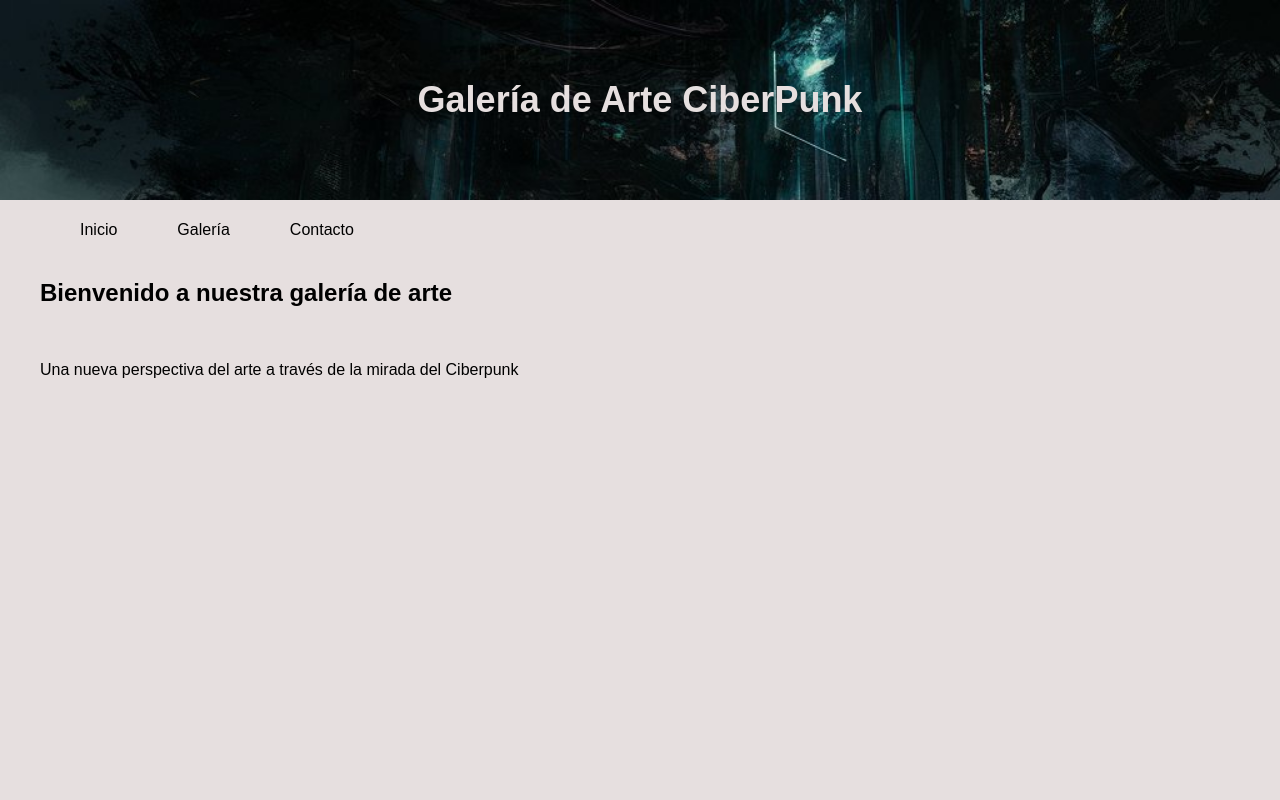
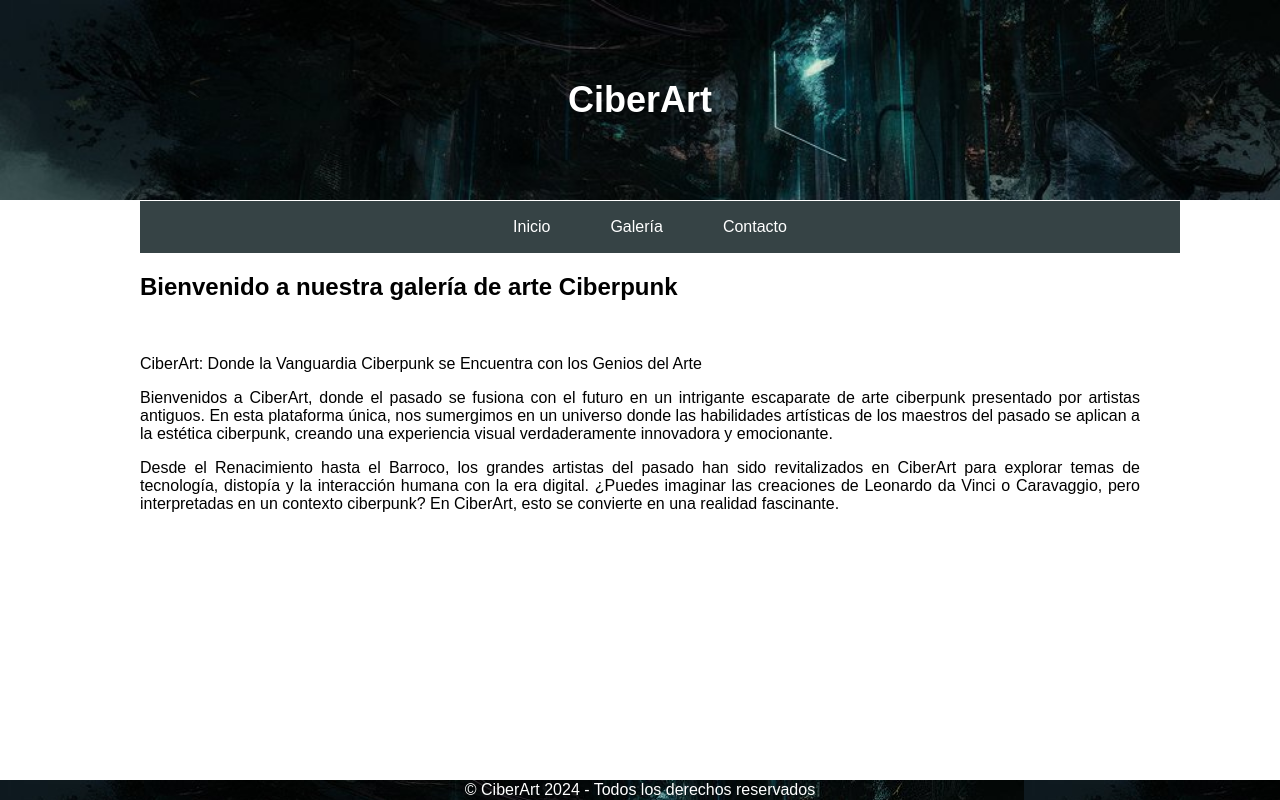
Before and after one commit to Dcarrenociisa/Galeriadearteciisa, a plain HTML site: page INDEX.html in a window 1280 px wide. Drawn offline with Linux system fonts and the light colour scheme.

Commit message:
modified:   INDEX.html

```diff
--- a/INDEX.html
+++ b/INDEX.html
@@ -9,10 +9,10 @@
             font-family: Arial, sans-serif;
             margin: 0;
             padding: 0;
-            background-color: #e6dfdf;
+            background-color: #ffffff;
         }
         .container {
-            max-width: 1200px;
+            max-width: 1000px;
             margin: 0 auto;
             padding: 1px;
         }
@@ -20,7 +20,7 @@
             background-image: url('portada.png');
             background-size: cover;
             height: 200px;
-            color: #e6dfdf;
+            color: #ffffff;
             text-align: center;
             display: flex;
             align-items: center;
@@ -31,6 +31,7 @@
         }
         .section {
             display: none;
+            text-align: justify;
         }
         .section.active {
             display: block;
@@ -41,14 +42,30 @@
             padding: 10px 20px;
         }
         .tabs {
+            background-color: #364345;
             padding: 10px 20px;
             display: flex;
+            justify-content: center;
+            align-items: center;
+            height: 4vh; /* Esto es opcional y centra verticalmente también */
+            color: #ffffff;
+            width: 100%;
         }
+        .pie {
+            background-image: url('portada.png');
+            text-align: center;
+            padding: 1px 0;
+            position: fixed;
+            bottom: 0;
+            width: 100%;
+            color: #ffffff;
+              }
+          }
     </style>
 </head>
 <body>
 <div class="cover">
-    <h1>Galería de Arte CiberPunk</h1>
+    <h1>CiberArt</h1>
 </div>
 <div class="container">
     <div class="tabs">
@@ -58,29 +75,36 @@
     </div>
     <div id="inicio" class="section active">
         <!-- Contenido de la página de Inicio -->
-        <h2>Bienvenido a nuestra galería de arte</h2>
+        <h2>Bienvenido a nuestra galería de arte Ciberpunk</h2>
         <br>
-        <p> Una nueva perspectiva del arte a través de la mirada del Ciberpunk </p>
+        <p> CiberArt: Donde la Vanguardia Ciberpunk se Encuentra con los Genios del Arte
+        </p>
+         <p> Bienvenidos a CiberArt, donde el pasado se fusiona con el futuro en un intrigante escaparate de arte ciberpunk presentado por artistas antiguos. En esta plataforma única, nos sumergimos en un universo donde las habilidades artísticas de los maestros del pasado se aplican a la estética ciberpunk, creando una experiencia visual verdaderamente innovadora y emocionante.
+        </p>
+        <p>Desde el Renacimiento hasta el Barroco, los grandes artistas del pasado han sido revitalizados en CiberArt para explorar temas de tecnología, distopía y la interacción humana con la era digital. ¿Puedes imaginar las creaciones de Leonardo da Vinci o Caravaggio, pero interpretadas en un contexto ciberpunk? En CiberArt, esto se convierte en una realidad fascinante.
+        </p>
         <!-- ... -->
     </div>
     <div id="galeria" class="section">
         <!-- Contenido de la página de Galería -->
         <h2>Explora nuestras obras de arte</h2>
         <h3> Pablo Picasso </h3>
-        <p>Guernica</p>
+        <p><b>Guernica</b></p>
         <img src="picasso-ciber-punk1.png" alt="Guernica Ciber-punk" width="600" >
         <p>En esta versión ciberpunk de "Guernica", Picasso nos lleva a reflexionar sobre los peligros de un futuro dominado por la tecnología, donde la guerra y la opresión pueden manifestarse de formas aún más insidiosas y deshumanizantes. </p>
         <hr>
         <h3> Vicent Van gogh </h3>
-        <p>La noche estrellada</p>
+        <p><b>La noche estrellada</b></p>
         <img src="van_gogh.png" alt="Guernica Ciber-punk" width="600" >
         <p>En esta reinterpretación ciberpunk de "La Noche Estrellada", van Gogh nos invita a reflexionar sobre el impacto de la tecnología en nuestras vidas y el equilibrio entre la belleza y la oscuridad en un futuro dominado por la realidad digital. </p>
         <hr>
         <h3> Diego Velazquez </h3>
-        <p>Las meninas</p>
+        <p><b>Las meninas</b></p>
         <img src="las_meninas.png" alt="Guernica Ciber-punk" width="600">
-        <p>"Las Meninas" en estilo ciberpunk es una exploración fascinante de la intersección entre la historia y la tecnología, una fusión de lo antiguo y lo nuevo que nos obliga a cuestionar nuestra propia comprensión de la realidad en un mundo cada vez más digitalizado.</p>
+        <p>"Las Meninas" en estilo ciberpunk es una exploración fascinante de la intersección entre la historia y la tecnología, una fusión de lo antiguo y lo nuevo que nos obliga a cuestionar nuestra propia comprensión de la realidad en un mundo cada vez más digitalizado.
+        </p>
         <hr>
+        <br>
         <!-- ... -->
     </div>
     <div id="contacto" class="section">
@@ -91,11 +115,6 @@
                 <div class="form-group">
                     <label for="nombre">Nombre:</label>
                     <input type="text" id="nombre" name="nombre" required>
-                </div>
-                <br>
-                <div class="form-group">
-                    <label for="apellido">Apellido:</label>
-                    <input type="text" id="apellido" name="apellido" required>
                 </div>
                 <br>
                 <div class="form-group">
@@ -118,4 +137,7 @@
     }
 </script>
 </body>
+<footer class="pie">
+    © CiberArt 2024 - Todos los derechos reservados
+</footer>
 </html>
```
